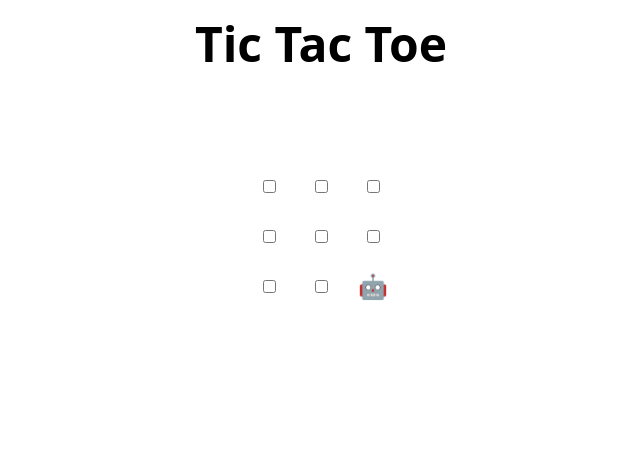
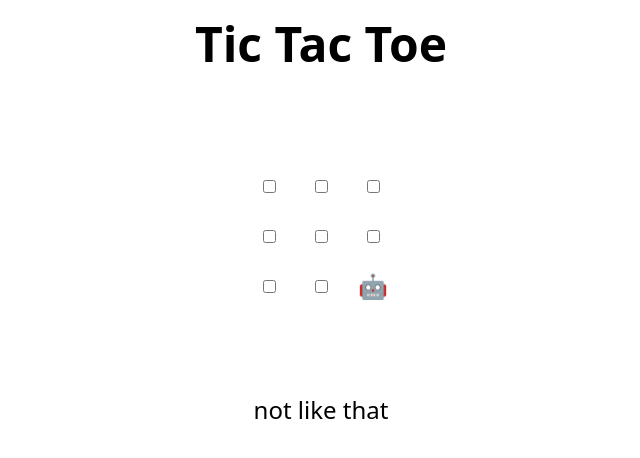
Before and after one commit to jurzila/skills-review-pull-requests, a plain HTML site: page index.html in a window 1280 px wide. Shown: the whole page, without its empty margins (319-959 px from the left). Drawn offline with Linux system fonts and the light colour scheme.

Commit message:
Update index.html

```diff
--- a/index.html
+++ b/index.html
@@ -48,7 +48,7 @@
 </table>
 
 <h2 hidden>Game over, refresh to play again 🧑‍💻 🤖!</h2>
-
+not like that
 <script>
   // Initialization
   const boxes = Array.from(document.querySelectorAll("td"));
```
